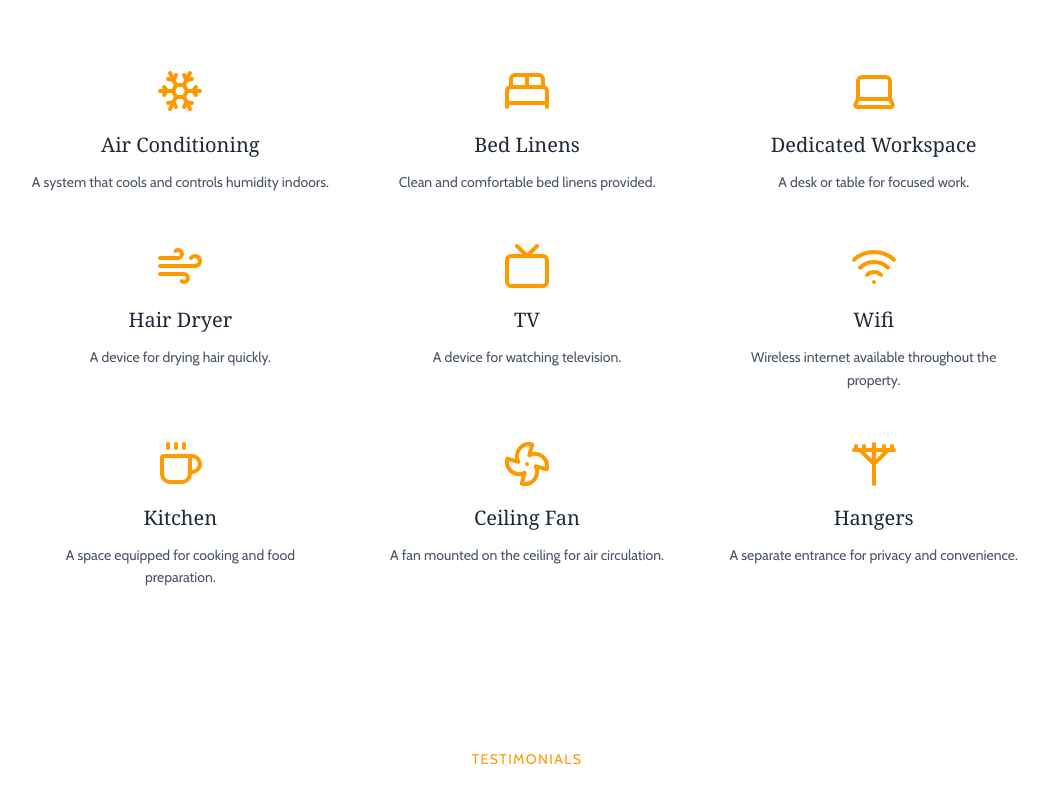
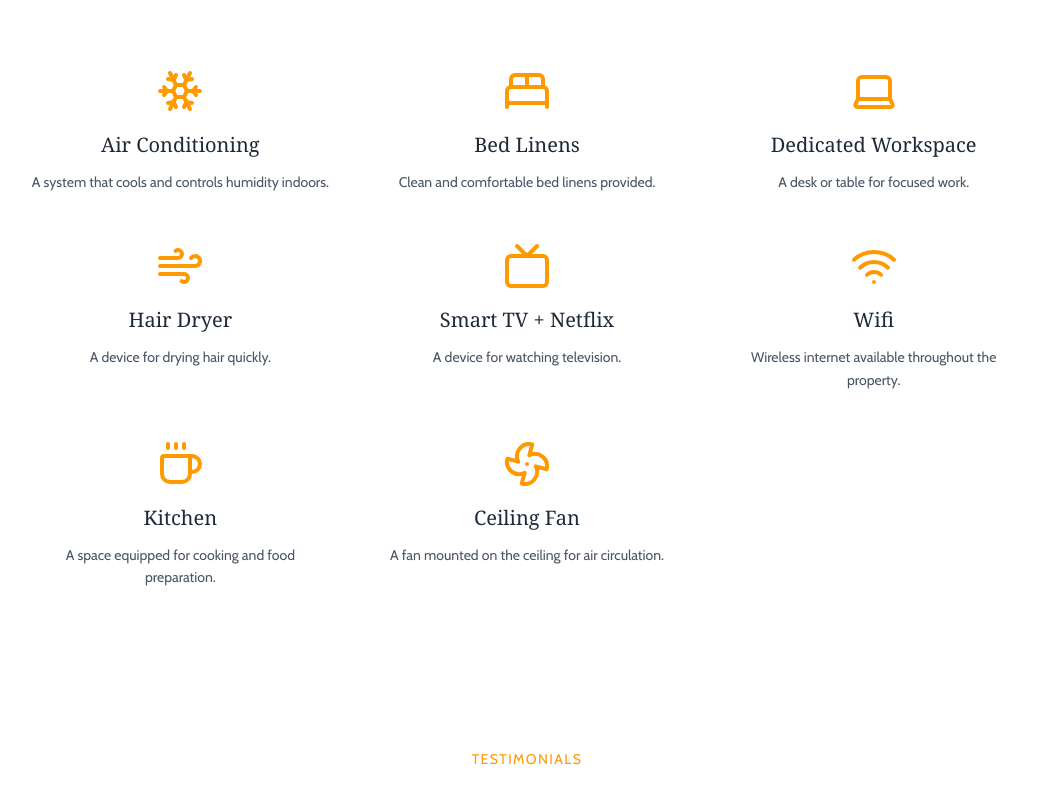
Before and after one commit to yusufbintangg/inezhomestay, a Next.js app: page / in a window 1280 px wide. Shown: the part 2055-2841 px from the top of the page, without its empty margins (113-1162 px from the left). Built offline with nearby package versions, Linux system fonts and the light colour scheme.

Commit message:
revisi ke 2

```diff
--- a/src/app/page.js
+++ b/src/app/page.js
@@ -109,7 +109,7 @@ export default function Homepage() {
   { icon: <BedDouble size={48} />, title: 'Bed Linens', desc: 'Clean and comfortable bed linens provided.' },
   { icon: <Laptop size={48} />, title: 'Dedicated Workspace', desc: 'A desk or table for focused work.' },
   { icon: <Wind size={48} />, title: 'Hair Dryer', desc: 'A device for drying hair quickly.' },
-  { icon: <Tv size={48} />, title: 'TV', desc: 'A device for watching television.' },
+  { icon: <Tv size={48} />, title: 'Smart TV + Netflix', desc: 'A device for watching television.' },
   { icon: <Wifi size={48} />, title: 'Wifi', desc: 'Wireless internet available throughout the property.' },
   ]
    const serviceResidential = [
@@ -117,11 +117,10 @@ export default function Homepage() {
   { icon: <BedDouble size={48} />, title: 'Bed Linens', desc: 'Clean and comfortable bed linens provided.' },
   { icon: <Laptop size={48} />, title: 'Dedicated Workspace', desc: 'A desk or table for focused work.' },
   { icon: <Wind size={48} />, title: 'Hair Dryer', desc: 'A device for drying hair quickly.' },
-  { icon: <Tv size={48} />, title: 'TV', desc: 'A device for watching television.' },
+  { icon: <Tv size={48} />, title: 'Smart TV + Netflix ', desc: 'A device for watching television.' },
   { icon: <Wifi size={48} />, title: 'Wifi', desc: 'Wireless internet available throughout the property.' },
   { icon: <Coffee size={48} />, title: 'Kitchen', desc: 'A space equipped for cooking and food preparation.' },
   { icon: <Fan size={48} />, title: 'Ceiling Fan', desc: 'A fan mounted on the ceiling for air circulation.' },
-  { icon: <UtilityPole size={48} />, title: 'Hangers', desc: 'A separate entrance for privacy and convenience.' },
 ];
   return (
     <div className="bg-white">
```
